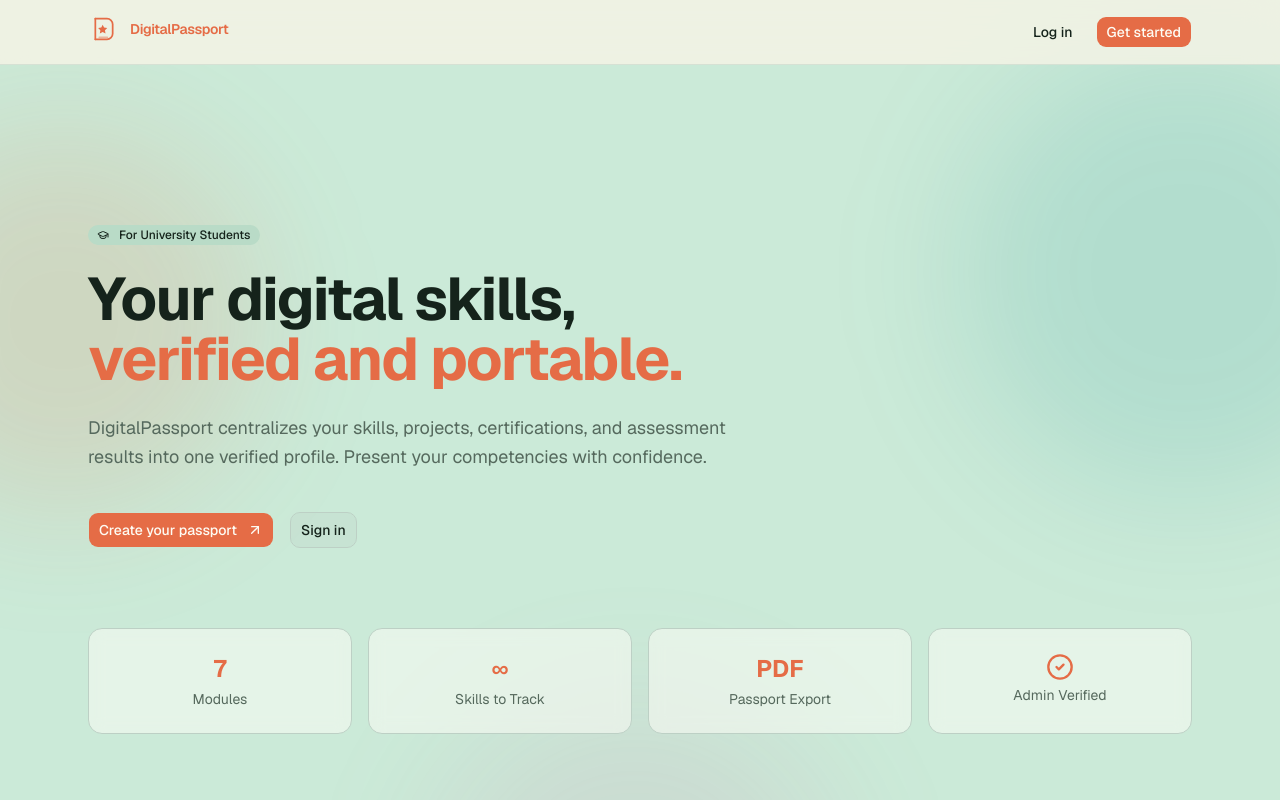
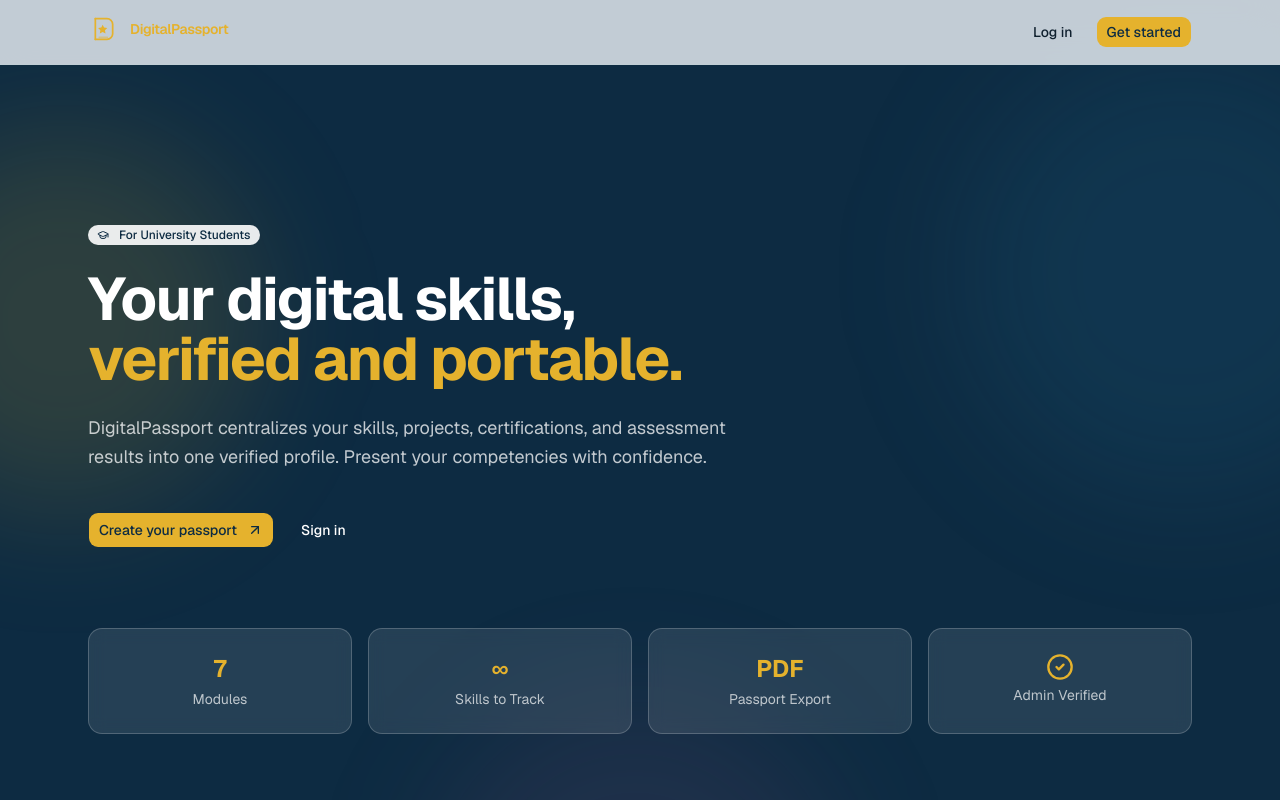
Before and after one commit to brianel1/DigitalPassport, a Vue app in the folder frontend/: page / in a window 1280 px wide. Shown: the top 800 px of the page. Built offline with nearby package versions, Linux system fonts and the light colour scheme.

Commit message:
apply-academic-landing-palette

```diff
--- a/frontend/src/pages/public/LandingPage.vue
+++ b/frontend/src/pages/public/LandingPage.vue
@@ -65,28 +65,28 @@ const stats = [
     </nav>
 
     <!-- Hero -->
-    <section class="relative overflow-hidden bg-[var(--landing-sage)] pt-16">
+    <section class="relative overflow-hidden bg-[var(--landing-navy)] pt-16 text-white">
       <div class="absolute inset-0 bg-[radial-gradient(ellipse_at_top,_var(--tw-gradient-stops))] from-primary/15 via-transparent to-transparent"></div>
       <div class="absolute -left-32 top-32 size-96 rounded-full bg-primary/15 blur-3xl"></div>
-      <div class="absolute -right-32 top-12 size-[28rem] rounded-full bg-chart-4/12 blur-3xl"></div>
+      <div class="absolute -right-32 top-12 size-[28rem] rounded-full bg-chart-2/12 blur-3xl"></div>
       <div class="absolute bottom-[-14rem] left-1/3 size-[26rem] rounded-full bg-chart-5/10 blur-3xl"></div>
       <div class="relative mx-auto max-w-6xl px-6 py-24 sm:py-32 lg:py-40">
         <div class="max-w-3xl">
-          <Badge variant="secondary" class="mb-6">
+          <Badge variant="secondary" class="mb-6 bg-white/90 text-[var(--landing-navy)]">
             <GraduationCap class="mr-1.5 size-4" /> For University Students
           </Badge>
           <h1 class="text-4xl font-bold tracking-tight sm:text-5xl lg:text-6xl">
             Your digital skills,
             <span class="block text-primary">verified and portable.</span>
           </h1>
-          <p class="mt-6 max-w-2xl text-lg leading-relaxed text-muted-foreground">
+          <p class="mt-6 max-w-2xl text-lg leading-relaxed text-white/75">
             DigitalPassport centralizes your skills, projects, certifications, and assessment results into one verified profile. Present your competencies with confidence.
           </p>
           <div class="mt-10 flex flex-wrap gap-4">
             <Button size="lg" as-child>
               <RouterLink to="/register">Create your passport <ArrowUpRight class="ml-1 size-4" /></RouterLink>
             </Button>
-            <Button size="lg" variant="outline" class="text-foreground" as-child>
+            <Button size="lg" variant="ghost" class="text-white hover:bg-white/10 hover:text-white" as-child>
               <RouterLink to="/login">Sign in</RouterLink>
             </Button>
           </div>
@@ -97,11 +97,11 @@ const stats = [
           <div
             v-for="stat in stats"
             :key="stat.label"
-            class="rounded-xl border border-border bg-card/50 p-6 text-center backdrop-blur-sm"
+            class="rounded-xl border border-white/20 bg-white/10 p-6 text-center text-white backdrop-blur-sm"
           >
             <component v-if="typeof stat.value !== 'string'" :is="stat.value" class="mx-auto size-7 text-primary" />
             <p v-else class="text-2xl font-bold text-primary">{{ stat.value }}</p>
-            <p class="mt-1 text-sm text-muted-foreground">{{ stat.label }}</p>
+            <p class="mt-1 text-sm text-white/70">{{ stat.label }}</p>
           </div>
         </div>
       </div>
@@ -135,12 +135,12 @@ const stats = [
     </section>
 
     <!-- CTA -->
-    <section class="bg-[var(--landing-sage-deep)] py-24">
+    <section class="bg-[var(--landing-navy-soft)] py-24 text-white">
       <div class="mx-auto max-w-6xl px-6 text-center">
         <h2 class="text-3xl font-bold tracking-tight sm:text-4xl">
           Ready to build your digital passport?
         </h2>
-        <p class="mx-auto mt-4 max-w-xl text-lg text-muted-foreground">
+        <p class="mx-auto mt-4 max-w-xl text-lg text-white/75">
           Start documenting your skills today. It only takes a minute to create your profile.
         </p>
         <div class="mt-10">
--- a/frontend/src/style.css
+++ b/frontend/src/style.css
@@ -140,39 +140,41 @@
 
 .landing-theme {
     color-scheme: light;
-    --landing-sage: oklch(0.91 0.04 160);
-    --landing-sage-deep: oklch(0.87 0.055 160);
-    --background: oklch(0.965 0.018 94);
-    --foreground: oklch(0.24 0.025 160);
-    --card: oklch(0.995 0.008 94);
-    --card-foreground: oklch(0.24 0.025 160);
-    --popover: oklch(0.995 0.008 94);
-    --popover-foreground: oklch(0.24 0.025 160);
-    --primary: oklch(0.67 0.16 38);
-    --primary-foreground: oklch(0.99 0.01 94);
-    --secondary: oklch(0.86 0.045 160);
-    --secondary-foreground: oklch(0.24 0.025 160);
-    --muted: oklch(0.935 0.02 94);
-    --muted-foreground: oklch(0.5 0.03 160);
-    --accent: oklch(0.91 0.09 88);
-    --accent-foreground: oklch(0.24 0.025 160);
+    --landing-navy: oklch(0.28 0.055 245);
+    --landing-navy-soft: oklch(0.36 0.06 235);
+    --landing-blue: oklch(0.58 0.1 230);
+    --landing-gold: oklch(0.79 0.15 86);
+    --background: oklch(0.97 0.008 235);
+    --foreground: oklch(0.24 0.035 245);
+    --card: oklch(1 0 0);
+    --card-foreground: oklch(0.24 0.035 245);
+    --popover: oklch(1 0 0);
+    --popover-foreground: oklch(0.24 0.035 245);
+    --primary: var(--landing-gold);
+    --primary-foreground: var(--landing-navy);
+    --secondary: oklch(0.9 0.035 230);
+    --secondary-foreground: var(--landing-navy);
+    --muted: oklch(0.94 0.012 235);
+    --muted-foreground: oklch(0.5 0.03 245);
+    --accent: oklch(0.92 0.06 88);
+    --accent-foreground: var(--landing-navy);
     --destructive: oklch(0.6 0.2 25);
-    --border: oklch(0.84 0.025 160);
-    --input: oklch(0.84 0.025 160);
-    --ring: oklch(0.67 0.16 38);
-    --chart-1: oklch(0.67 0.16 38);
-    --chart-2: oklch(0.75 0.14 88);
-    --chart-3: oklch(0.62 0.12 160);
-    --chart-4: oklch(0.56 0.1 205);
-    --chart-5: oklch(0.64 0.14 350);
-    --sidebar: oklch(0.24 0.025 160);
-    --sidebar-foreground: oklch(0.98 0.01 94);
-    --sidebar-primary: oklch(0.67 0.16 38);
-    --sidebar-primary-foreground: oklch(0.99 0.01 94);
-    --sidebar-accent: oklch(0.34 0.05 160);
-    --sidebar-accent-foreground: oklch(0.98 0.01 94);
+    --border: oklch(0.85 0.02 230);
+    --input: oklch(0.85 0.02 230);
+    --ring: var(--landing-blue);
+    --chart-1: var(--landing-gold);
+    --chart-2: oklch(0.58 0.1 230);
+    --chart-3: oklch(0.6 0.1 165);
+    --chart-4: oklch(0.55 0.1 245);
+    --chart-5: oklch(0.62 0.13 350);
+    --sidebar: var(--landing-navy);
+    --sidebar-foreground: oklch(0.98 0.01 235);
+    --sidebar-primary: var(--landing-gold);
+    --sidebar-primary-foreground: var(--landing-navy);
+    --sidebar-accent: var(--landing-navy-soft);
+    --sidebar-accent-foreground: oklch(0.98 0.01 235);
     --sidebar-border: oklch(1 0 0 / 16%);
-    --sidebar-ring: oklch(0.67 0.16 38);
+    --sidebar-ring: var(--landing-gold);
 }
 
 @layer base {
```
